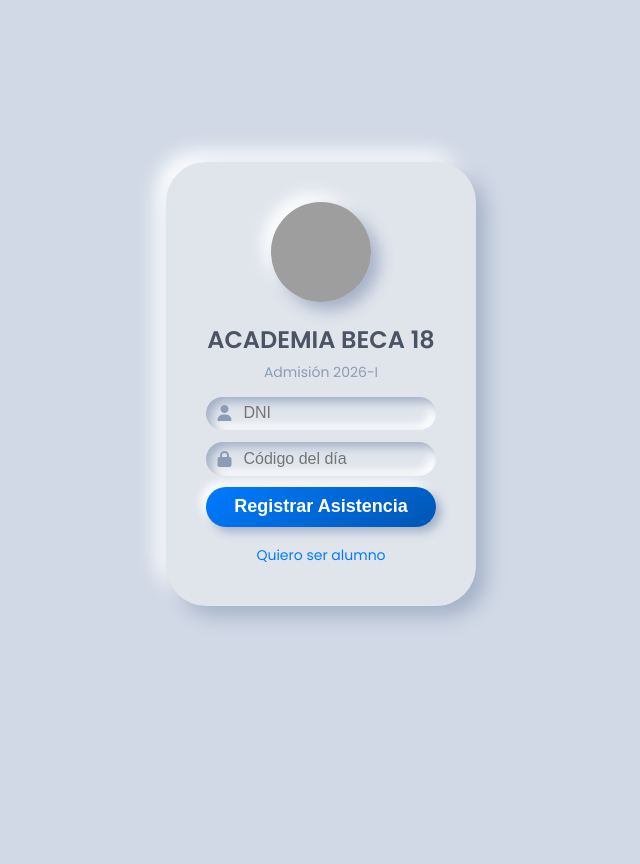
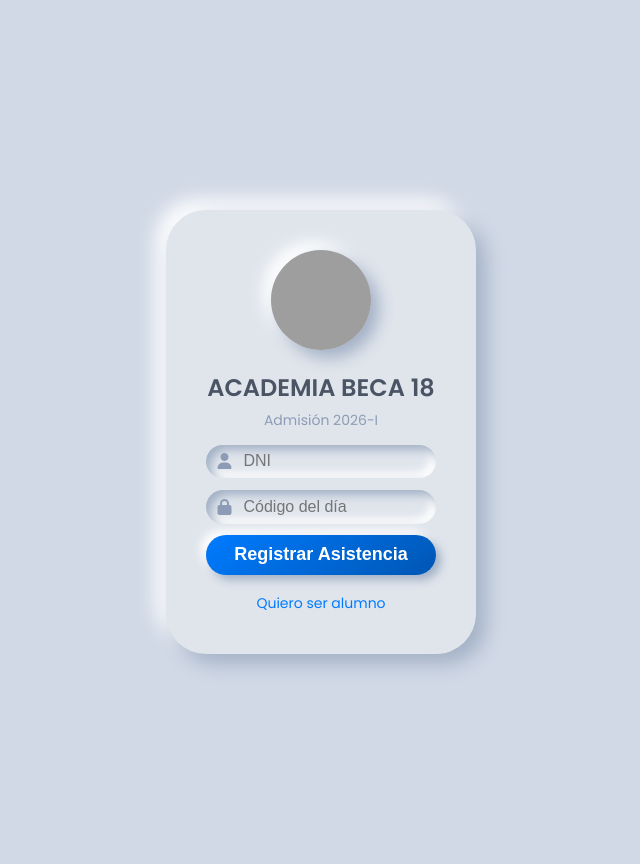
Before and after one commit to udepservicio/academia, a Flask app: page / in a window 1280 px wide. Shown: the whole page, without its empty margins (319-959 px from the left). Before the commit the page ends 622 px from the top, so only its background shows below. Run offline with Flask 3, Linux system fonts and the light colour scheme; grey boxes are pictures that could not be loaded.

Commit message:
Update Index.html

```diff
--- a/templates/Index.html
+++ b/templates/Index.html
@@ -23,7 +23,7 @@
             display: flex;
             justify-content: center;
             align-items: center;
-            min-height: 80vh;
+            min-height: 92vh;
             margin: 0;
             padding: 5%;
         }
```
